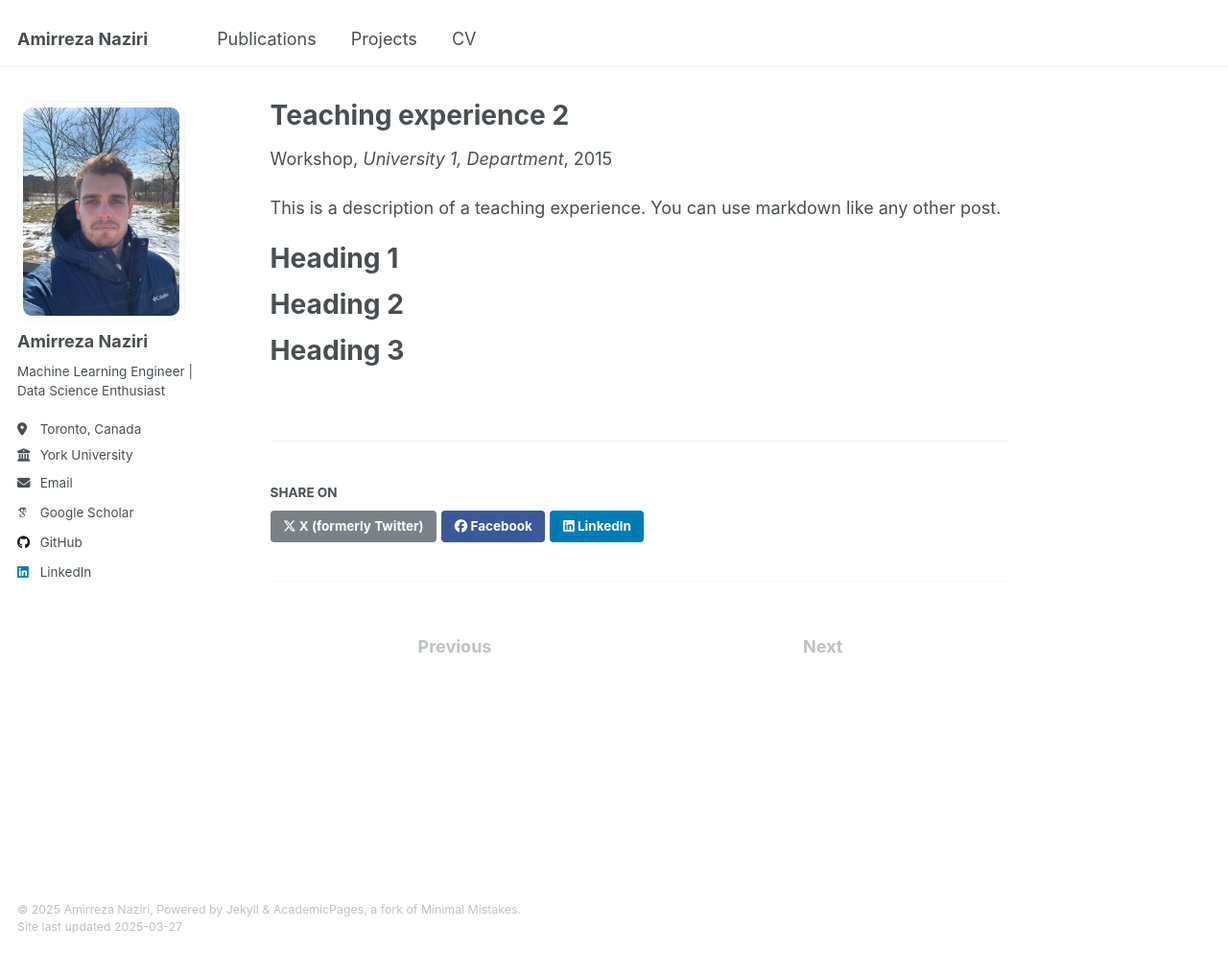
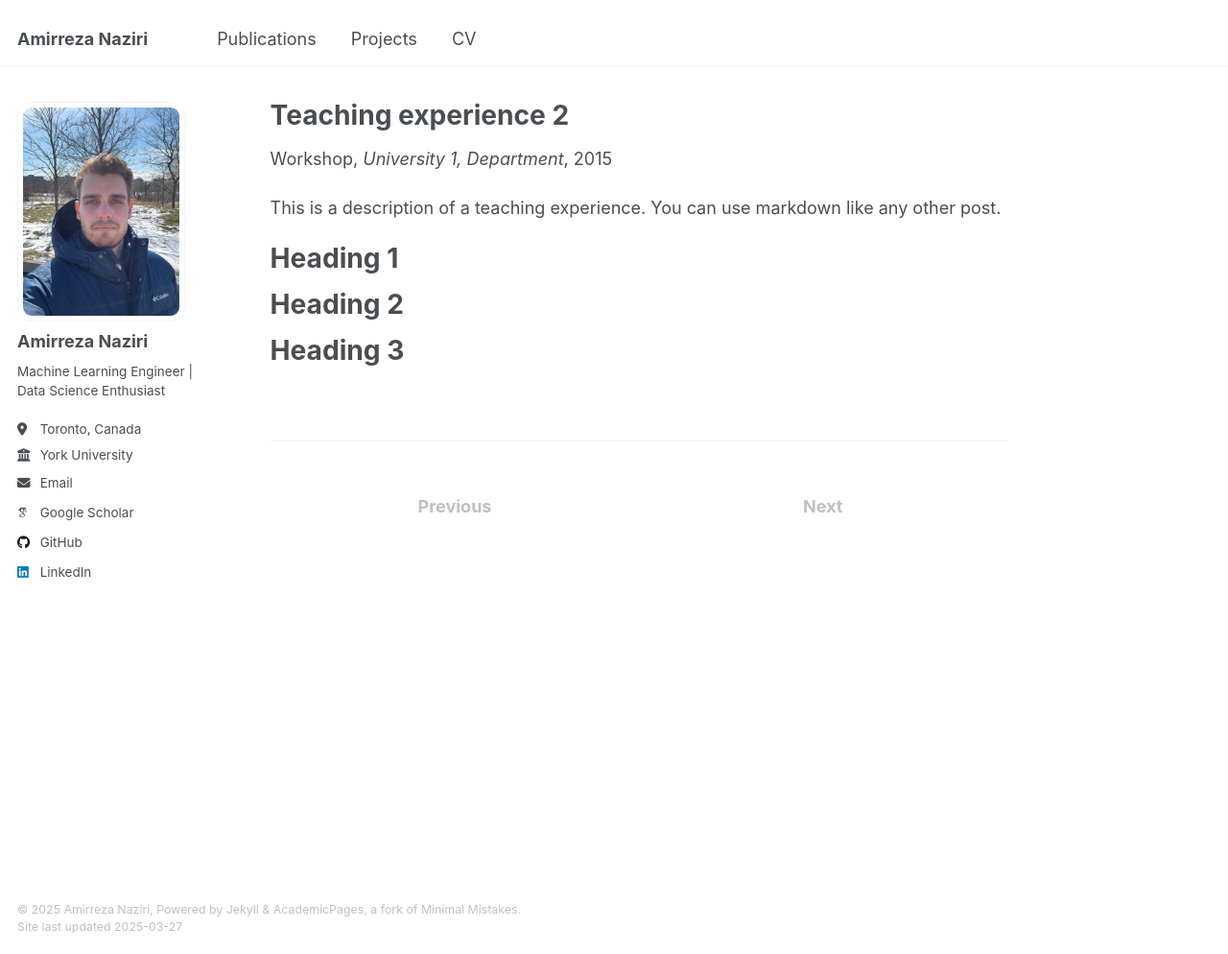
Before and after one commit to Amir79Naziri/amir79naziri.github.io, a Jekyll site: the page built from _teaching/2015-spring-teaching-2.md, in a window 1280 px wide and 994 px high. Shown: the whole window at 96% size. Built offline with Jekyll 4.4.1, drawn with Linux system fonts in a browser that asks for light colours; some web fonts are replaced.

Commit message:
remove share

```diff
--- a/_config.yml
+++ b/_config.yml
@@ -80,7 +80,7 @@ publication_category:
   books:
     title: 'Books'
   manuscripts:
-    title: 'Journal Articles'
+    title: 'Articles'
   conferences:
     title: 'Conference Papers'
 
--- a/_layouts/single.html
+++ b/_layouts/single.html
@@ -69,7 +69,7 @@ layout: default
         {% include page__taxonomy.html %}
       </footer>
 
-      {% if page.share %}{% include social-share.html %}{% endif %}
+      <!-- {% if page.share %}{% include social-share.html %}{% endif %} -->
 
       {% include post_pagination.html %}
     </div>
--- a/_layouts/talk.html
+++ b/_layouts/talk.html
@@ -52,7 +52,7 @@ layout: default
         {% include page__taxonomy.html %}
       </footer>
 
-      {% if page.share %}{% include social-share.html %}{% endif %}
+      <!-- {% if page.share %}{% include social-share.html %}{% endif %} -->
 
       {% include post_pagination.html %}
     </div>
```
